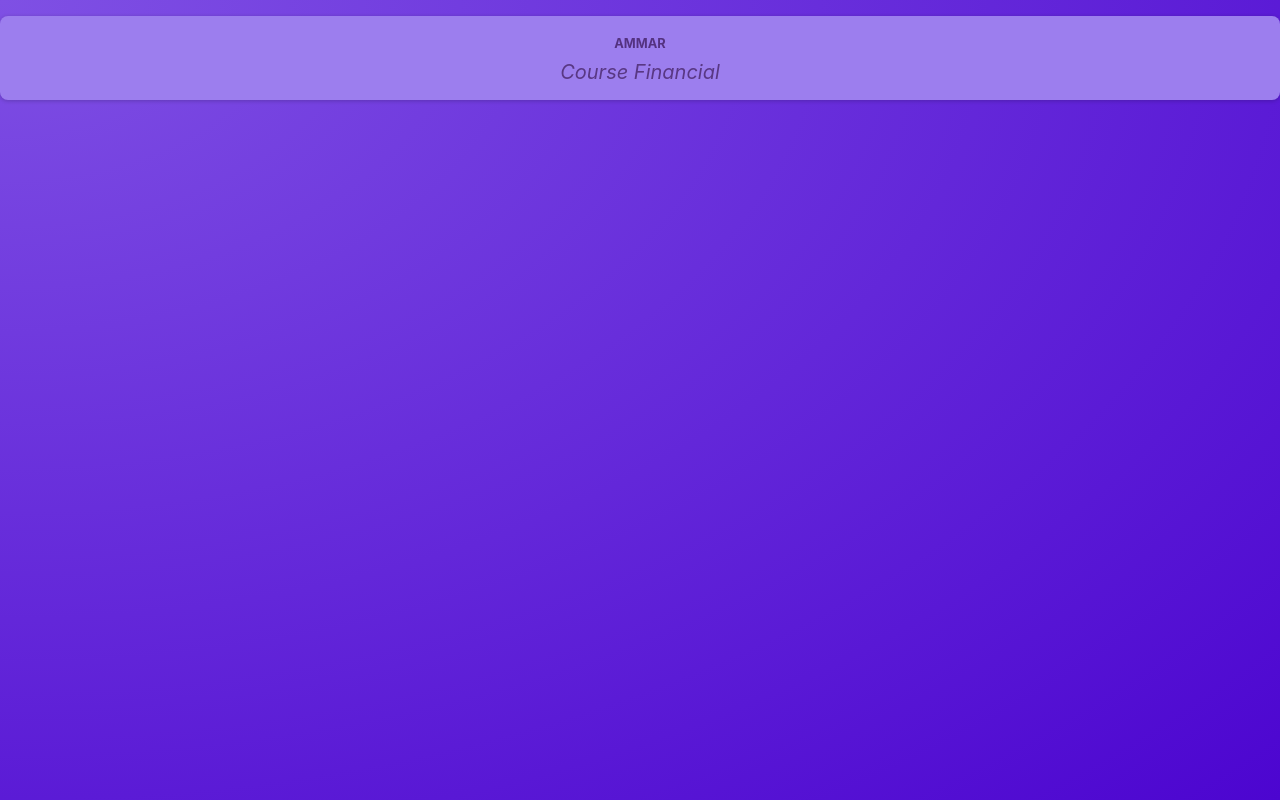
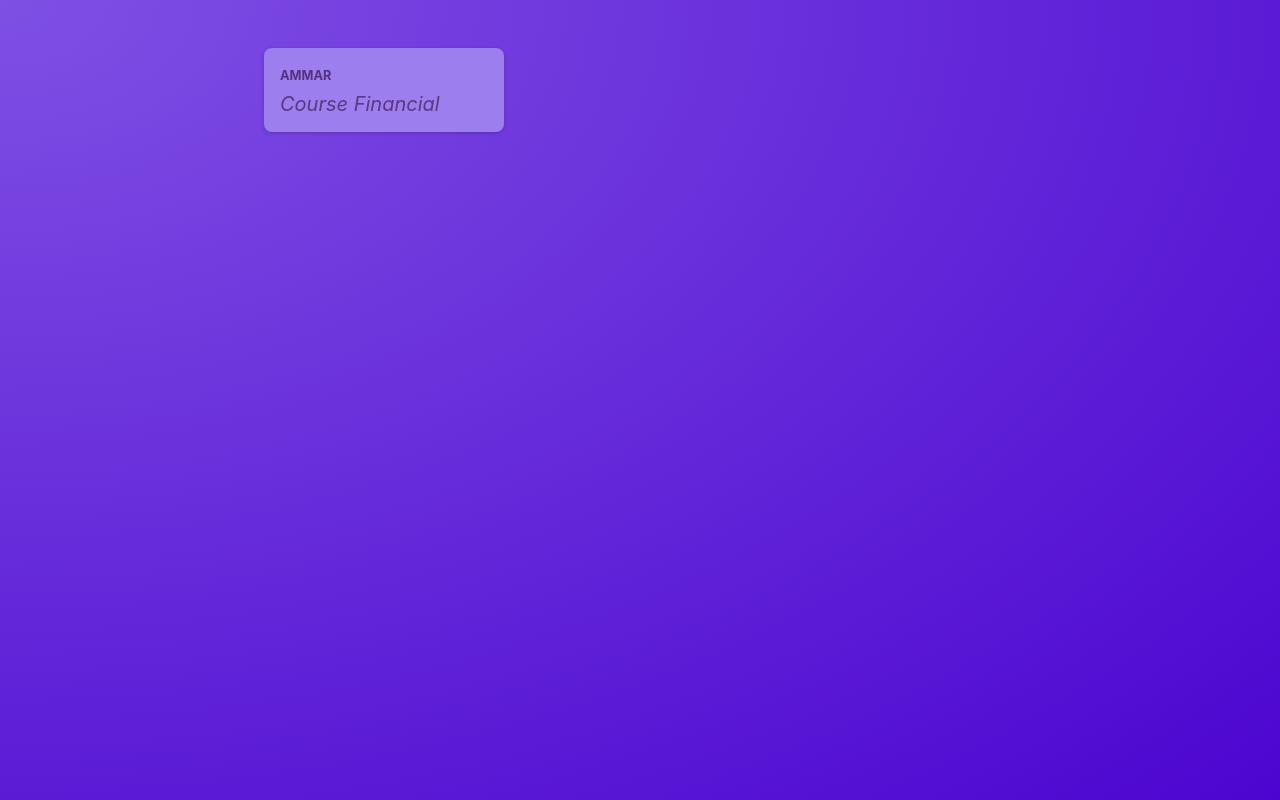
Before and after one commit to muhdammar/react-udemy-complete-guide, a React (Vite) app: page / in a window 1280 px wide. Built offline with nearby package versions, Linux system fonts and the light colour scheme.

Commit message:
#Exercise & Another Component

```diff
--- a/src/App.jsx
+++ b/src/App.jsx
@@ -1,8 +1,8 @@
-import Post from "./components/Post";
+import PostsList from "./components/PostsList";
 function App() {
   return (
     <>
-      <Post author="Ammar" body="Course Financial"/>
+    <PostsList />
     </>
   );
 }
--- a/src/components/Post.jsx
+++ b/src/components/Post.jsx
@@ -1,10 +1,10 @@
 import styles from './Post.module.css'
 function Post(props) {
   return (
-    <div className={styles.post}>
+    <li className={styles.post}>
       <p className={styles.author}>{props.author}</p>
       <p className={styles.text}>{props.body}</p>
-    </div>
+    </li>
   );
 }
 
--- /dev/null
+++ b/src/components/PostsList.jsx
@@ -0,0 +1,8 @@
+import Post from "./Post";
+import classes from './PostsList.module.css'
+function PostsList(){
+    return <ul className={classes.posts} >
+      <Post author="Ammar" body="Course Financial"/>
+    </ul>
+}
+export default PostsList
--- /dev/null
+++ b/src/components/PostsList.module.css
@@ -0,0 +1,10 @@
+.posts {
+  list-style: none;
+  max-width: 50rem;
+  margin: 1rem auto;
+  padding: 1rem 0;
+  display: grid;
+  gap: 1rem;
+  grid-template-columns: repeat(3, 30%);
+  justify-content: center;
+}
--- a/src/index.css
+++ b/src/index.css
@@ -18,6 +18,5 @@
 
 body {
   margin: 0;
-  text-align: center;
   color: #e6ddf9;
 }
```
